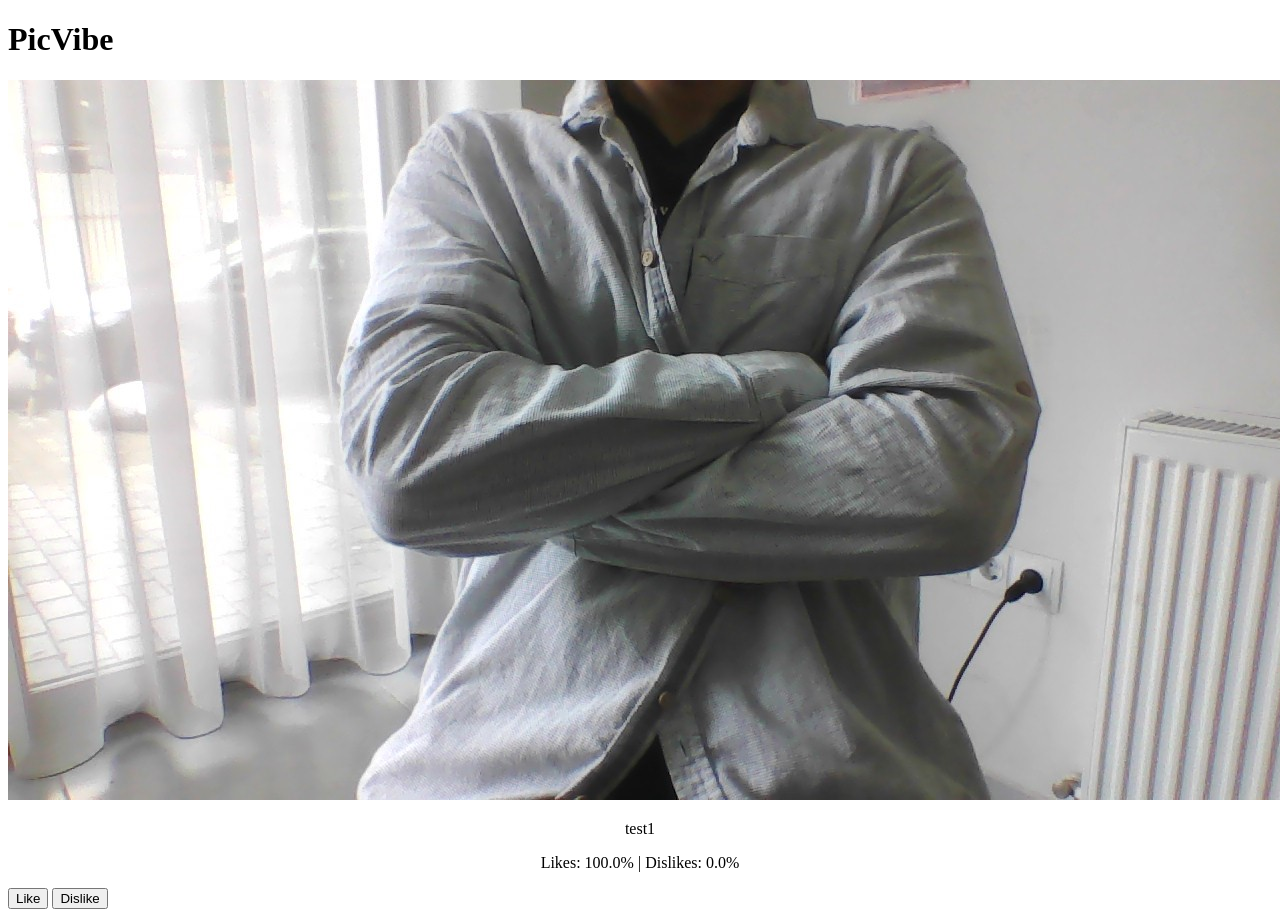
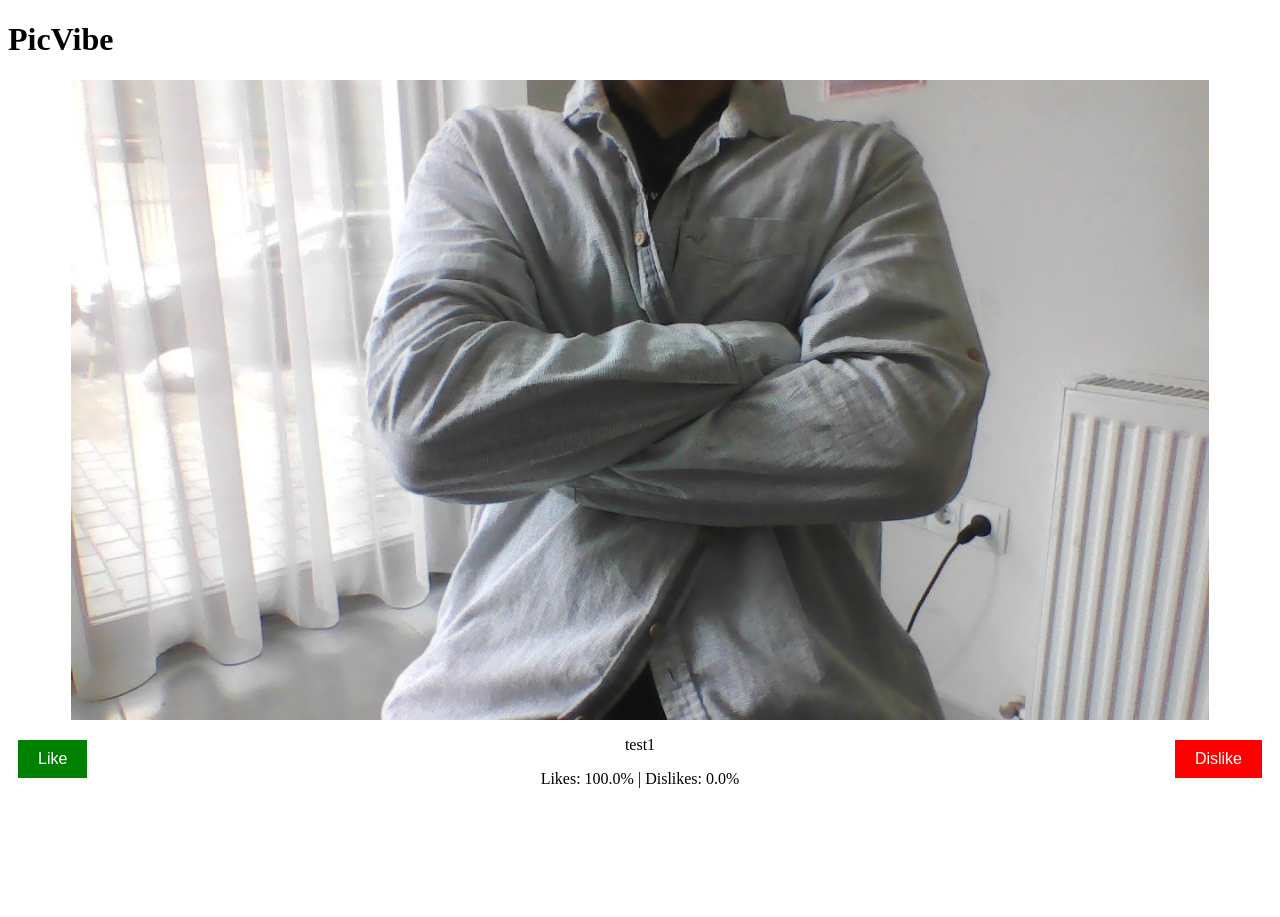
Before and after one commit to NikolozTchitanava/PicVibe, a Flask app: page /picvibe in a window 1280 px wide. After the commit the page ends 804 px from the top, so only its background shows below. Run offline with Flask 3, Linux system fonts and the light colour scheme; the first user in the database is signed in; data comes from the database, SQL or seed files in the repository.

Commit message:
made picvibe page more beautiful by adding colors to the like and dislike and fixating the picture size

```diff
--- a/templates/picvibe.html
+++ b/templates/picvibe.html
@@ -7,9 +7,33 @@
         .image-container {
             display: none;
             text-align: center;
+            position: relative;
         }
         .image-container.active {
             display: block;
+        }
+        img {
+            max-width: 100%;
+            max-height: 80vh;
+            display: block;
+            margin: 0 auto;
+        }
+        #likeButton, #dislikeButton {
+            position: absolute;
+            bottom: 10px;
+            padding: 10px 20px;
+            border: none;
+            color: white;
+            font-size: 16px;
+            cursor: pointer;
+        }
+        #likeButton {
+            left: 10px;
+            background-color: green;
+        }
+        #dislikeButton {
+            right: 10px;
+            background-color: red;
         }
     </style>
     <script>
```
Also changed, not shown: other parts of templates/picvibe.html (+2 -2 lines), site.db, static/uploads/exp4.png (deleted).
